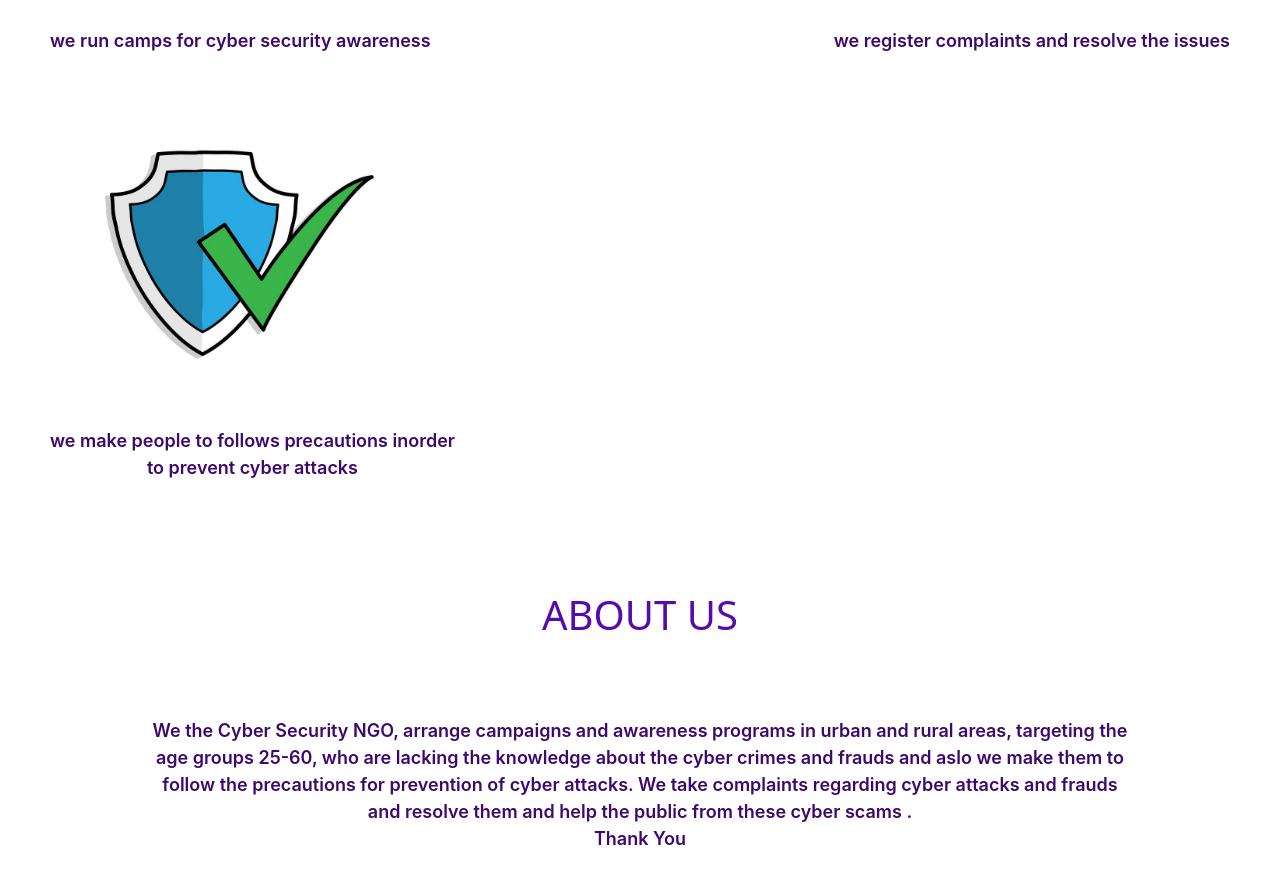
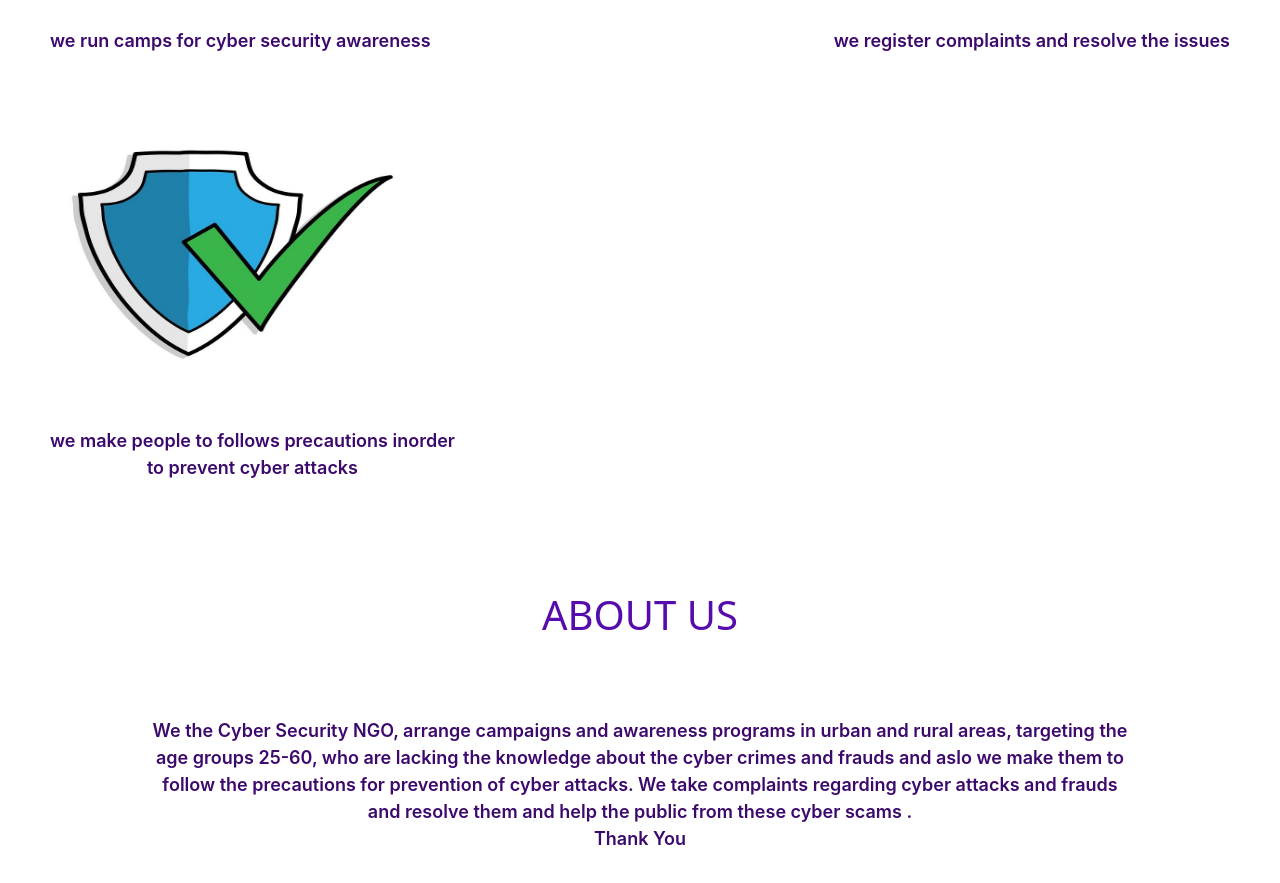
Before and after one commit to Kosuru-10127/NGO-webpage-gfg, a plain HTML site: page index.html in a window 1280 px wide. Shown: the part 1227-2110 px from the top of the page. Drawn offline with nearby package versions, Linux system fonts and the light colour scheme.

Commit message:
Update index.html

```diff
--- a/index.html
+++ b/index.html
@@ -65,7 +65,7 @@
                   </p><br></div>
                   <div><img class ="img" src="service03.webp">
                   <p style="margin-top:30px;">we register complaints and resolve the issues</p><br></div>
-                  <div><img class ="img" src="service3.jpg">
+                  <div><img class ="img" src="service3e.jpg">
                   <p style="margin-top:30px;">we make people to follows precautions inorder<br>to prevent cyber attacks</p>
                 </div>
               </div><br>
```
